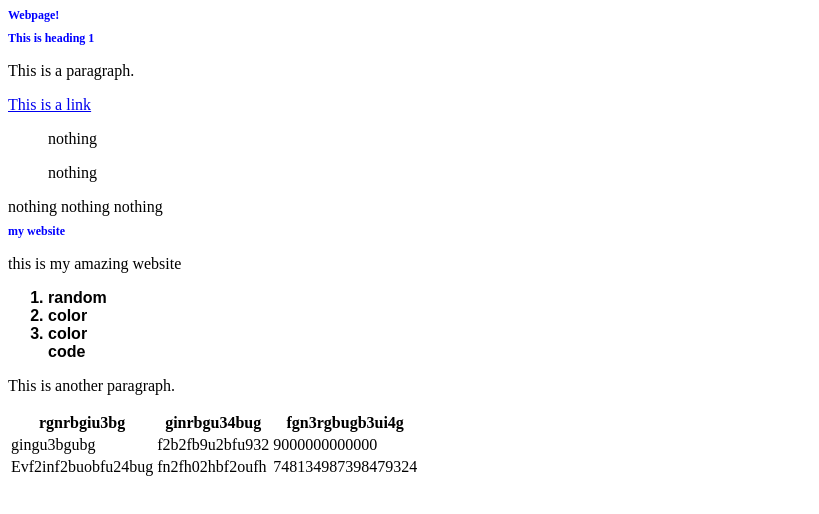
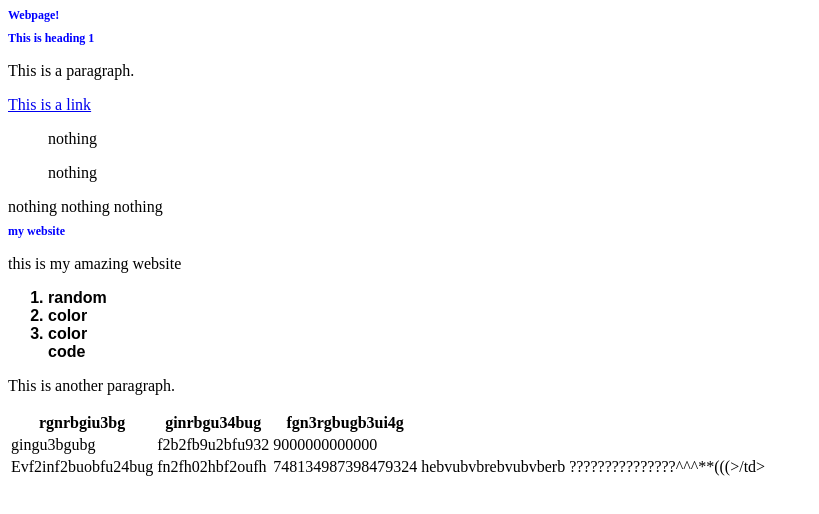
Before and after one commit to adeiva/adeiva.github.io, a plain HTML site: page index.html in a window 1280 px wide. Shown: the whole page, without its empty margins (0-819 px from the left). Drawn offline with Linux system fonts and the light colour scheme.

Commit message:
Update index.html

```diff
--- a/index.html
+++ b/index.html
@@ -38,6 +38,8 @@
       <td>Evf2inf2buobfu24bug</td>
       <td>fn2fh02hbf2oufh</td>
       <td>748134987398479324</td>
+      <td>hebvubvbrebvubvberb</td>
+      <td>???????????????^^^**(((>/td>
     </tr>
   </table>
 <!doctypehtml>
```
